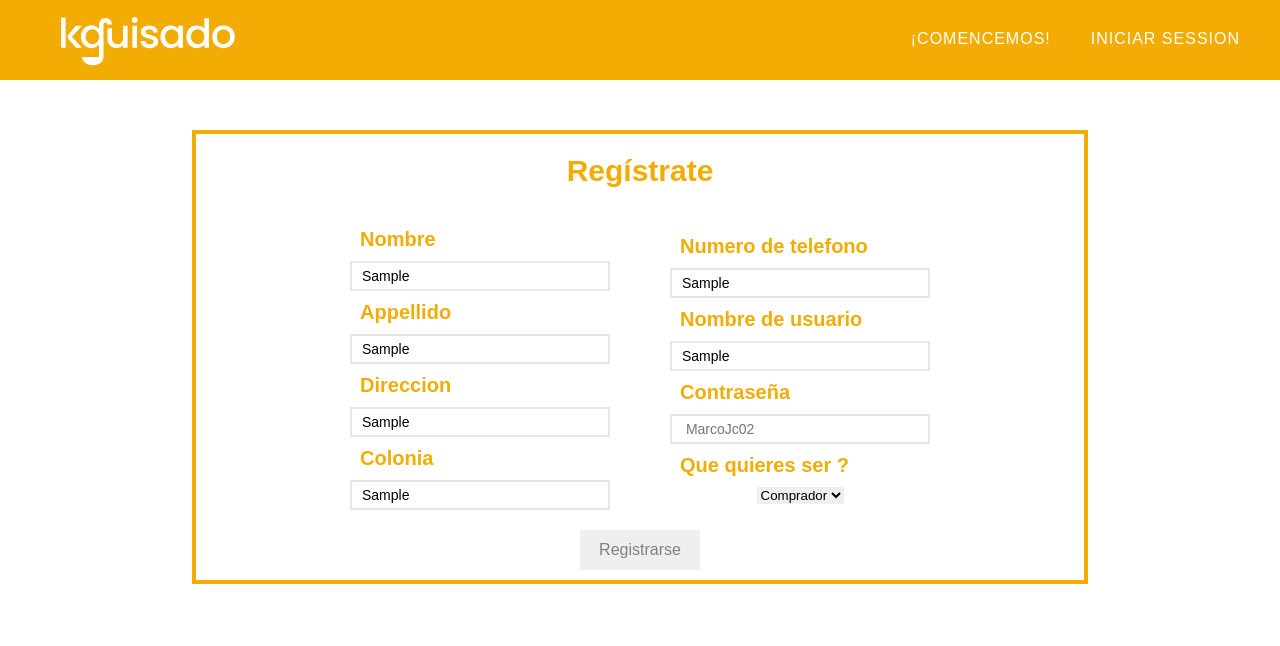
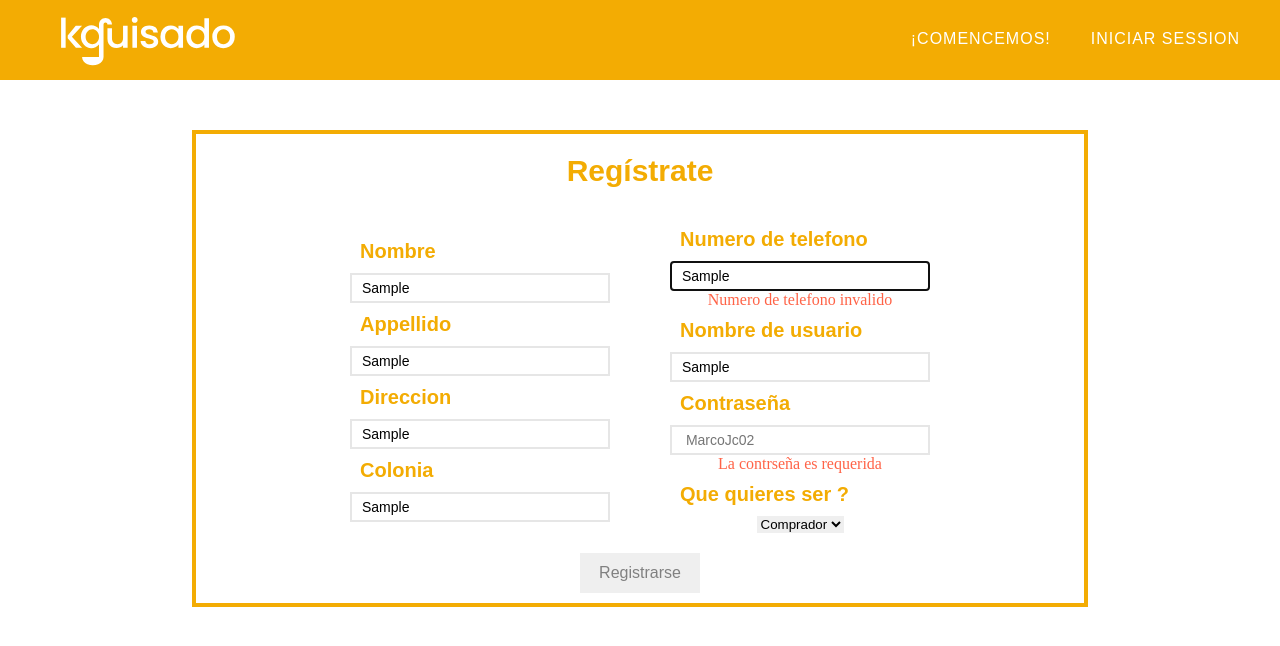
Before and after one commit to LuzMir11/KGuisadoCompradores, a React (Vite) app in the folder front-end/: page /signin in a window 1280 px wide. Both pictures are taken after typing "Sample", "Sample", "Sample", "Sample", "Sample", "Sample" into the empty fields and a click on the button "Registrarse". Shown: the top 646 px of the page. Built offline with nearby package versions, Linux system fonts and the light colour scheme; no server answers.

Commit message:
Validacion de datos de RegistrarseForm

```diff
--- a/front-end/public/css/registrarse.css
+++ b/front-end/public/css/registrarse.css
@@ -82,3 +82,7 @@
     font-size: 16px;
     color: grey;
   }
+  span{
+    text-align: left;
+    color: tomato;
+  }
--- a/front-end/src/componetns/RegistrarseForm.jsx
+++ b/front-end/src/componetns/RegistrarseForm.jsx
@@ -3,7 +3,7 @@ import '../../public/css/registrarse.css'
 import {useForm} from 'react-hook-form'
 import axios  from 'axios';
 export function RegistrarseForm(linkApi) {
- const {register,  handleSubmit} = useForm()
+ const {register,  handleSubmit, formState:{errors}} = useForm()
   console.log(linkApi)
   let state ={
     PrimerNombre: "" ,
@@ -43,18 +43,38 @@ const onSubmit = handleSubmit((data)=>{
 
         <div className='info4cont infoin'>
           <input type="text" id="fstname" className='inttext' name="PrimerNombre" placeholder=" Ej. Marco"
-            {...register("Nombre")}/>
+            {...register("Nombre",{
+              required: {
+                value: true,
+                message:"El nombre es requerido"
+              }
+            })}
+            />
+
         </div>
-
+        <div className='info4cont infoin'>
+            {
+            errors.Nombre && <span>{errors.Nombre.message}</span>
+            }
+            </div>
         <div className='info4cont infotextcont'>
           <h3 className='infotext emailtext'>Appellido</h3>
         </div>
 
         <div className='info4cont infoin'>
           <input type="text" id="sndname" className='inttext' name="Segundo Nombre" placeholder=" Ej. Filigonio"
-          {...register("Apellido")}/>
+          {...register("Apellido",{
+            required: {
+              value: true,
+              message:"El apellido es requerido"
+            }
+          })}/>
         </div>
-
+        <div className='info4cont infoin'>
+          {
+          errors.Apellido && <span>{errors.Apellido.message}</span>
+          }
+        </div>
 
         <div className='info4cont infotextcont'>
           <h3 className='infotext emailtext'>Direccion</h3>
@@ -63,8 +83,19 @@ const onSubmit = handleSubmit((data)=>{
         <div className='info4cont infoin'>
           <input type="text" id="fstlstname" className='inttext' name="fstlstname" placeholder=" Ej. Av del trabajo"
 
-          {...register("Direccion")}/>
+          {...register("Direccion",{
+            required: {
+              value: true,
+              message:"La direccion es requerida"
+            }
+          })}
+          />
 
+          </div>
+        <div className='info4cont infoin'>
+          {
+          errors.Direccion && <span>{errors.Direccion.message}</span>
+          }
         </div>
 
         <div className='info4cont infotextcont'>
@@ -73,7 +104,19 @@ const onSubmit = handleSubmit((data)=>{
 
         <div className='info4cont infoin'>
           <input type="text" id="sndlstname" className='inttext' name="sndlstname" placeholder=" Ej. Tlamaco"
+          {...register("Colonia",{
+            required: {
+              value: true,
+              message:"La colonia es requerida"
+            }
+          })}
           />
+        </div>
+
+        <div className='info4cont infoin'>
+        {
+          errors.Colonia && <span>{errors.Colonia.message}</span>
+          }
         </div>
 </div>
 <div  className=''>
@@ -83,8 +126,24 @@ const onSubmit = handleSubmit((data)=>{
 
         <div className='info4cont infoin'>
           <input type="text" id="adreses" className='inttext' name="adreses" placeholder=" 7754886452 "
-          {...register("NumeroTelefono")} />
+          {...register("NumeroTelefono",{
+            required: {
+              value: true,
+              message:"El numero de telefono es requerido"
+            },
+            pattern:{
+              value: /^[0-9]{10}$/,
+              message: "Numero de telefono invalido"
+            }
+          })}
+          />
 
+        </div>
+
+        <div className='info4cont infoin'>
+        {
+          errors.NumeroTelefono && <span>{errors.NumeroTelefono.message}</span>
+          }
         </div>
 
         <div className='info4cont infotextcont'>
@@ -93,7 +152,20 @@ const onSubmit = handleSubmit((data)=>{
 
         <div className='info4cont infoin'>
           <input type="text" id="phonenum" className='inttext' name="phonenum inttext" placeholder=" La langosta"
-          {...register("NombreUsuario")}/>
+          {...register("NombreUsuario",{
+            required: {
+              value: true,
+              message:"El nombre de usuario es requerido"
+            }
+          })}
+          />
+
+        </div>
+
+        <div className='info4cont infoin'>
+        {
+          errors.NombreUsuario && <span>{errors.NombreUsuario.message}</span>
+          }
         </div>
 
         <div className='info4cont infotextcont'>
@@ -102,9 +174,22 @@ const onSubmit = handleSubmit((data)=>{
 
         <div className='info4cont infoin'>
           <input type="password" className='inttext' placeholder=" MarcoJc02 "
-          {...register("Contrasena")}
+          {...register("Contrasena",{
+            required: {
+              value: true,
+              message:"La contrseña es requerida"
+            },
+            pattern:{
+              value: /^(?=.*\d)(?=.*[a-z])(?=.*[A-Z])\w{8,}$/,
+              message: "La contraseña debe de contener\n8 caracteres\n°Una mayuscula\n°Un numero\n|"
+            }
+          })}
           />
-        </div>
+          </div>
+
+          <div className='info4cont infoin'>
+          {errors.Contrasena && <span>{errors.Contrasena.message}</span>}
+          </div>
 
         <div className='info4cont infotextcont'>
           <h3 className='infotext emailtext'>Que quieres ser ?</h3>
```
